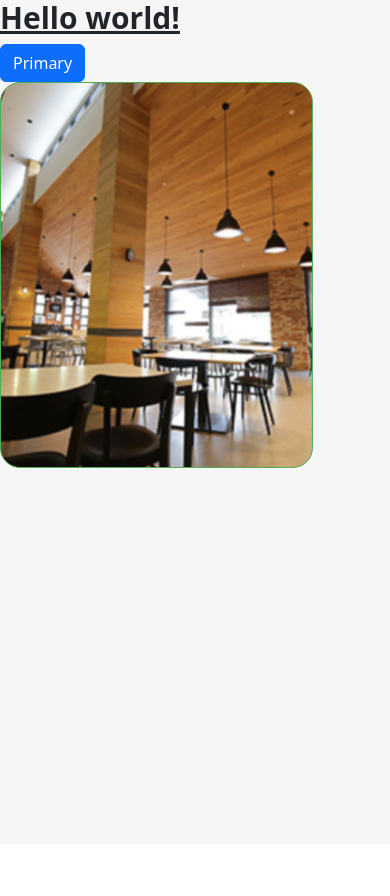
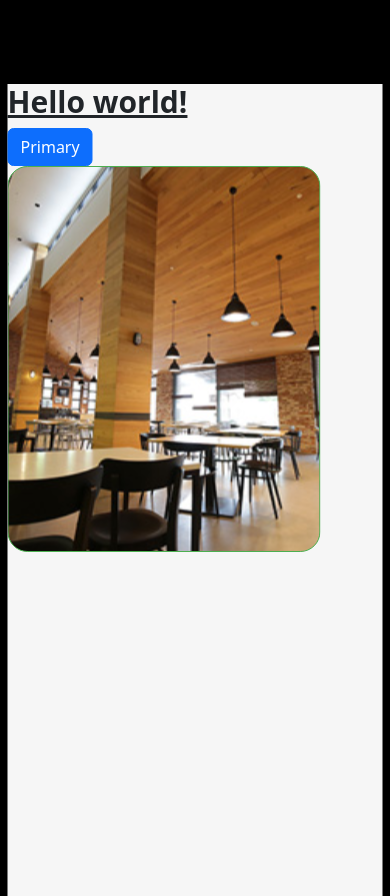
Before and after one commit to pbk95120/Kingo-Eats, a React (Create React App) app in the folder frontend/: page / in a window 390 px wide. Before the commit the page ends 844 px from the top, so only its background shows below. Built offline with nearby package versions, Linux system fonts and the light colour scheme.

Commit message:
add: 화면 크기 모바일로 고정

```diff
--- a/frontend/src/pages/HomePage.js
+++ b/frontend/src/pages/HomePage.js
@@ -2,7 +2,7 @@ import TestComponent from '../components/Test/TestComponenet';
 
 const HomePage = () => {
   return (
-    <main className="bg-backgroundgray h-screen">
+    <main className="bg-backgroundgray h-812">
       <section>
         <TestComponent />
       </section>
--- a/frontend/src/styles/index.css
+++ b/frontend/src/styles/index.css
@@ -28,11 +28,26 @@ html {
     'Segoe UI Emoji',
     'Segoe UI Symbol',
     sans-serif;
+  background-color: black;
+  height: 100%;
+  width: 100%;
 }
 
 body {
   margin: 0;
+  padding: 0;
   line-height: inherit;
+  width: 375px;
+  height: 812px;
+  position: absolute;
+  left: 50%;
+  top: 10%;
+  transform: translate(-50%);
+}
+
+.backgound {
+  background-color: gray;
+  height: 875px;
 }
 
 h1,
--- a/frontend/tailwind.config.js
+++ b/frontend/tailwind.config.js
@@ -15,6 +15,9 @@ module.exports = {
         lightgreen: '#eaf5e7',
         gold: '#e48700',
       },
+      height: {
+        812: '50.75rem',
+      },
     },
   },
   plugins: [],
```
